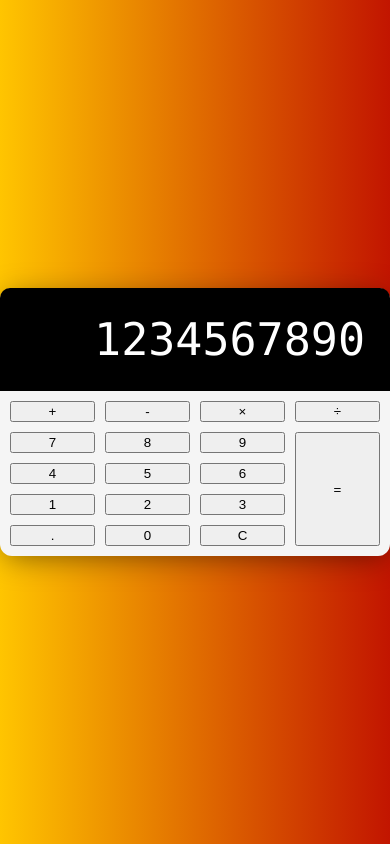
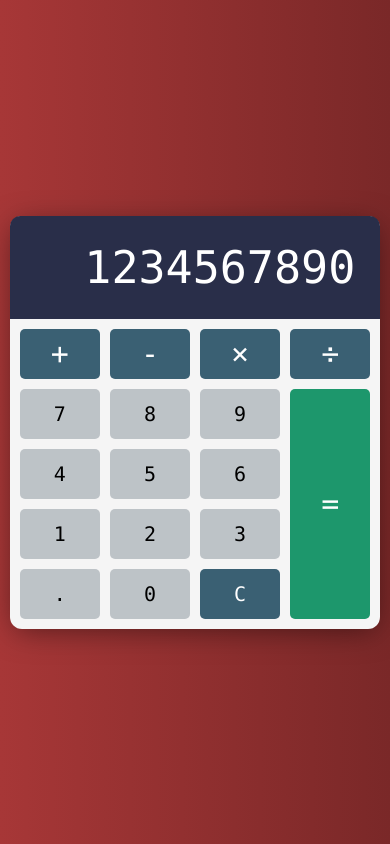
Before and after one commit to ionpdev/calculator, a plain HTML site: page index.html in a window 390 px wide. Drawn offline with Linux system fonts and the light colour scheme.

Commit message:
UI buttons and mobile response

```diff
--- a/style.css
+++ b/style.css
@@ -8,7 +8,7 @@ body {
   display: flex;
   justify-content: center;
   align-items: center;
-  background: linear-gradient(to right, #ffc500, #c21500);
+  background: linear-gradient(to right, #a73737, #7a2828);
 }
 
 .calculator {
@@ -19,7 +19,7 @@ body {
 }
 
 .calculator-display {
-  background: #000000;
+  background: #292e49;
   color: #ffffff;
   margin: 0;
   display: flex;
@@ -60,7 +60,54 @@ body {
   padding: 10px;
 }
 
+button {
+  min-height: 50px;
+  font-size: 20px;
+  font-weight: 100;
+  font-family: "Lucida Console", sans-serif;
+  border: none;
+  border-radius: 5px;
+  cursor: pointer;
+  background: #bdc3c7;
+}
+
+button:hover {
+  filter: brightness(110%);
+}
+
+button:active {
+  transform: translateY(1px);
+}
+
+button:focus {
+  outline: none;
+}
+
+.operator {
+  background: #3a6073;
+  color: #ffffff;
+  font-size: 30px;
+}
+
+.clear {
+  background: #3a6073;
+  color: #ffffff;
+}
+
+.clear:hover {
+  filter: brightness(110%);
+}
+
 .equal-sign {
   grid-column: -2;
   grid-row: 2 / span 4;
+  background: #1d976c;
 }
+
+/* Media Query: Large Smartphone (Vertiacal) */
+
+@media screen and (max-width: 600px) {
+  .calculator {
+    width: 95%;
+  }
+}
```
